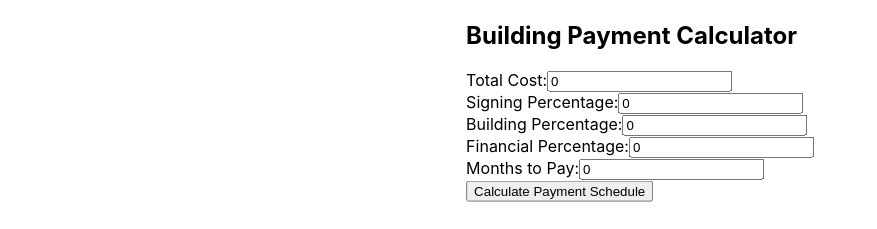
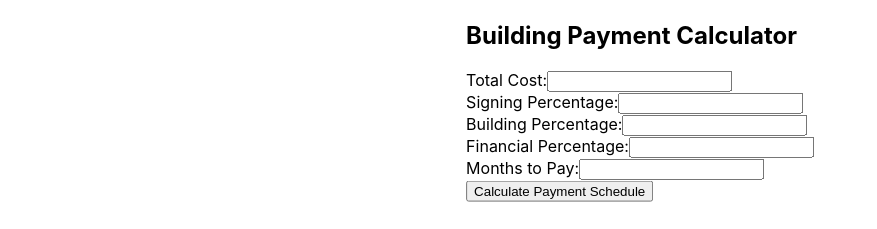
Before and after one commit to alpasa50/ProjectCalculator, a React (Create React App) app: page / in a window 1280 px wide. Shown: the part 289-518 px from the top of the page, without its empty margins (0-877 px from the left). Built offline with nearby package versions, Linux system fonts and the light colour scheme; the HTML template or start-up script is replaced by a standard one.

Commit message:
Changing to null all values

```diff
--- a/src/pages/DateCalc.js
+++ b/src/pages/DateCalc.js
@@ -2,7 +2,7 @@ import React, { useState } from 'react';
 
 function DateCalculator() {
   const [dateType, setDateType] = useState('years');
-  const [value, setValue] = useState(0);
+  const [value, setValue] = useState(null);
   const [futureDate, setFutureDate] = useState(null);
 
   function handleChangeDateType(event) {
--- a/src/pages/PaymentCalc.js
+++ b/src/pages/PaymentCalc.js
@@ -1,14 +1,14 @@
 import React, { useState } from 'react';
 
 function PaymentCalc() {
-  const [totalCost, setTotalCost] = useState(0);
-  const [signingPercentage, setSigningPercentage] = useState(0);
-  const [buildingPercentage, setBuildingPercentage] = useState(0);
-  const [financialPercentage, setFinancialPercentage] = useState(0);
-  const [signingAmount, setSigningAmount] = useState(0);
+  const [totalCost, setTotalCost] = useState(null);
+  const [signingPercentage, setSigningPercentage] = useState(null);
+  const [buildingPercentage, setBuildingPercentage] = useState(null);
+  const [financialPercentage, setFinancialPercentage] = useState(null);
+  const [signingAmount, setSigningAmount] = useState(null);
   const [buildingAmount, setBuildingAmount] = useState(0);
   const [financialAmount, setFinancialAmount] = useState(0);
-  const [monthsToPay, setMonthsToPay] = useState(0);
+  const [monthsToPay, setMonthsToPay] = useState(null);
   const [paymentFee, setPaymentFee] = useState(0);
 
 
```
